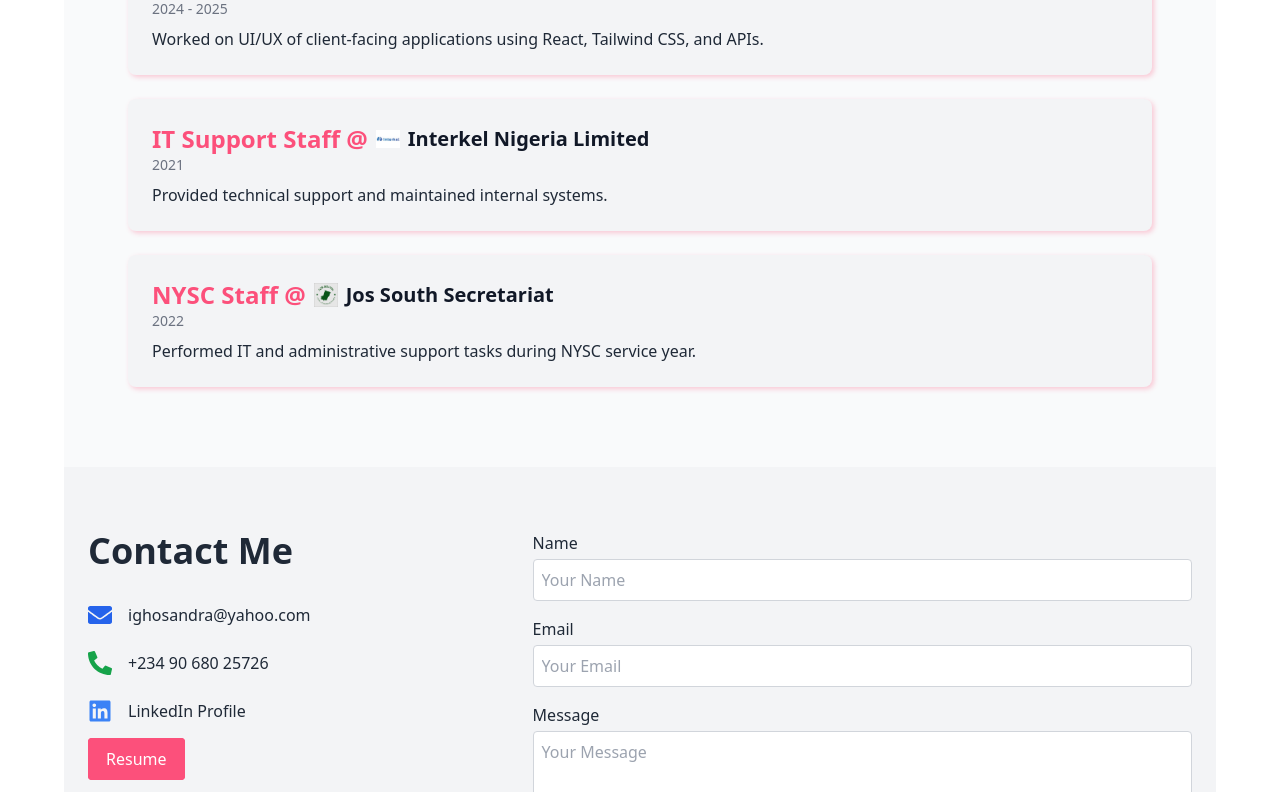
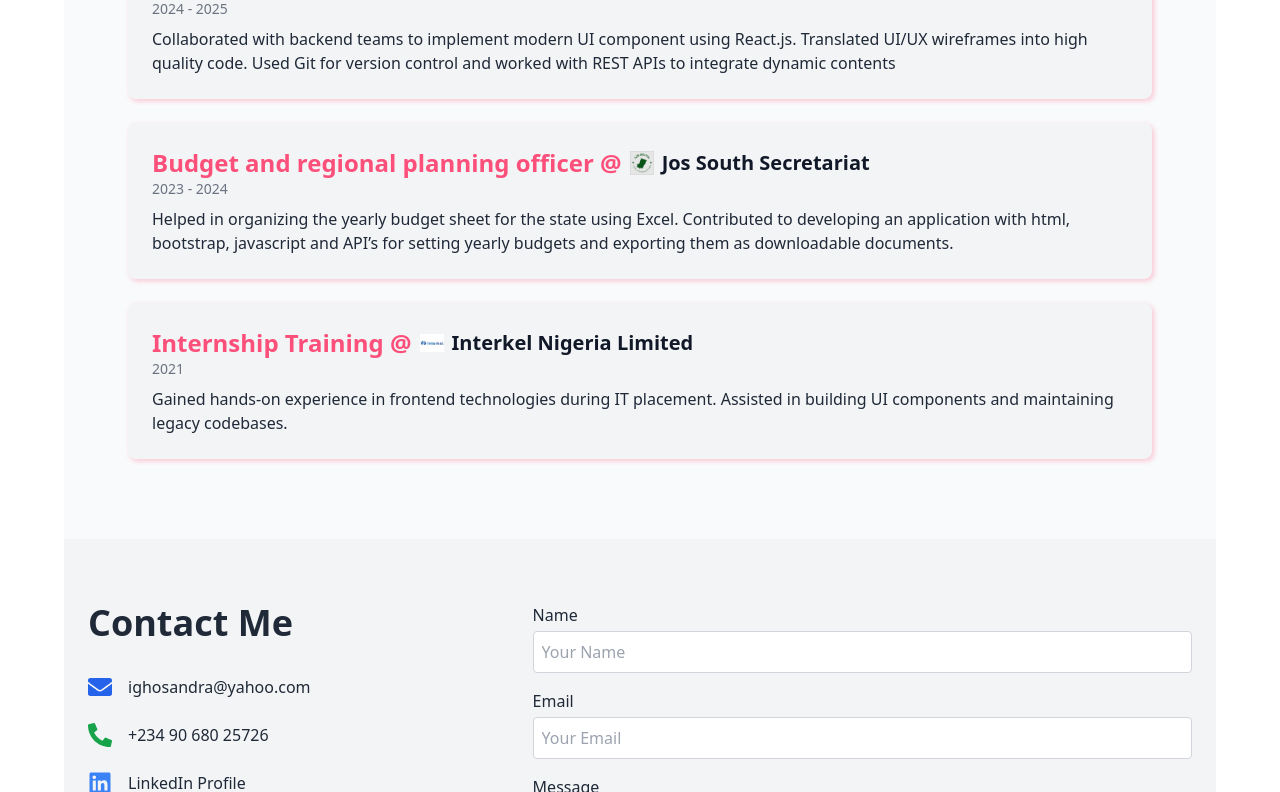
Before and after one commit to iges214/Sandra-portfolio, a React (Vite) app: page / in a window 1280 px wide. Shown: the part 2648-3440 px from the top of the page. Built offline with nearby package versions, Linux system fonts and the light colour scheme.

Commit message:
updated portfolio

```diff
--- a/src/components/Contact/Contact.jsx
+++ b/src/components/Contact/Contact.jsx
@@ -60,21 +60,21 @@ export default function Contact(){
   <section id="contact" className={`z-40 px-6 py-16 bg-gray-100 dark:bg-gray-900 text-gray-800 dark:text-white ${styles.contactsec}`} >
     <div className={`z-40 ${styles.contactcontainer}`}>
       <div className={`${styles.leftcontact} pb-8`}>
-         <h2 className={`text-4xl font-bold mb-8 text-start ${styles.contactresume}`}>Contact Me</h2>
+         <h2 className={`text-4xl font-bold mb-8 text-start`}>Contact Me</h2>
         <div className=" space-y-6 text-center md:text-center">
-          <div className={`flex items-center gap-4 ${styles.contactresume}`}>
+          <div className={`flex items-center gap-4`}>
             <FaEnvelope className={`text-blue-600 text-2xl ${styles.ico}`}/>
             <a href="mailto:ighosandra@yahoo.com" className="hover:underline">
               ighosandra@yahoo.com
             </a>
           </div>
-          <div className={`flex items-center gap-4 ${styles.contactresume}`}>
+          <div className={`flex items-center gap-4`}>
             <FaPhoneAlt className={`text-green-600 text-2xl ${styles.ico}`} />
             <a href="tel:2349068025726" className="hover:underline" target="_blank" rel="noopener noreferrer">
               +234 90 680 25726
             </a>
           </div>
-          <div className={`flex items-center gap-4 ${styles.contactresume}`}>
+          <div className={`flex items-center gap-4`}>
             <FaLinkedin className={` text-blue-500 text-2xl ${styles.ico}`} />
             <a href="https://www.linkedin.com/in/sandra-ighoyivwi-bbb231256" className="hover:underline" target="_blank" rel="noopener noreferrer">
               LinkedIn Profile
--- a/src/components/Experience/Experience.jsx
+++ b/src/components/Experience/Experience.jsx
@@ -13,22 +13,23 @@ const experiences = [
     company: 'Codeit',
     logo: codeitLogo,
     duration: '2024 - 2025',
-    description: 'Worked on UI/UX of client-facing applications using React, Tailwind CSS, and APIs.'
+    description: 'Collaborated with backend teams to implement modern UI component using React.js. Translated UI/UX wireframes into high quality code. Used Git for version control and worked with REST APIs to integrate dynamic contents'
+  },
+    {
+    role: 'Budget and regional planning officer',
+    company: 'Jos South Secretariat',
+    logo: josLogo,
+    duration: '2023 - 2024',
+    description: 'Helped in organizing the yearly budget sheet for the state using Excel. Contributed to developing an application with html, bootstrap, javascript and API’s for setting yearly budgets and exporting them as downloadable documents.'
   },
   {
-    role: 'IT Support Staff',
+    role: 'Internship Training',
     company: 'Interkel Nigeria Limited',
     logo: interkelLogo,
     duration: '2021',
-    description: 'Provided technical support and maintained internal systems.'
-  },
-  {
-    role: 'NYSC Staff',
-    company: 'Jos South Secretariat',
-    logo: josLogo,
-    duration: '2022',
-    description: 'Performed IT and administrative support tasks during NYSC service year.'
+    description: 'Gained hands-on experience in frontend technologies during IT placement. Assisted in building UI components and maintaining legacy codebases.'
   }
+
 ]
 
 const Experience = () => {
```
Also changed, not shown: 1 other file (tests, documents, lock files or other folders).
